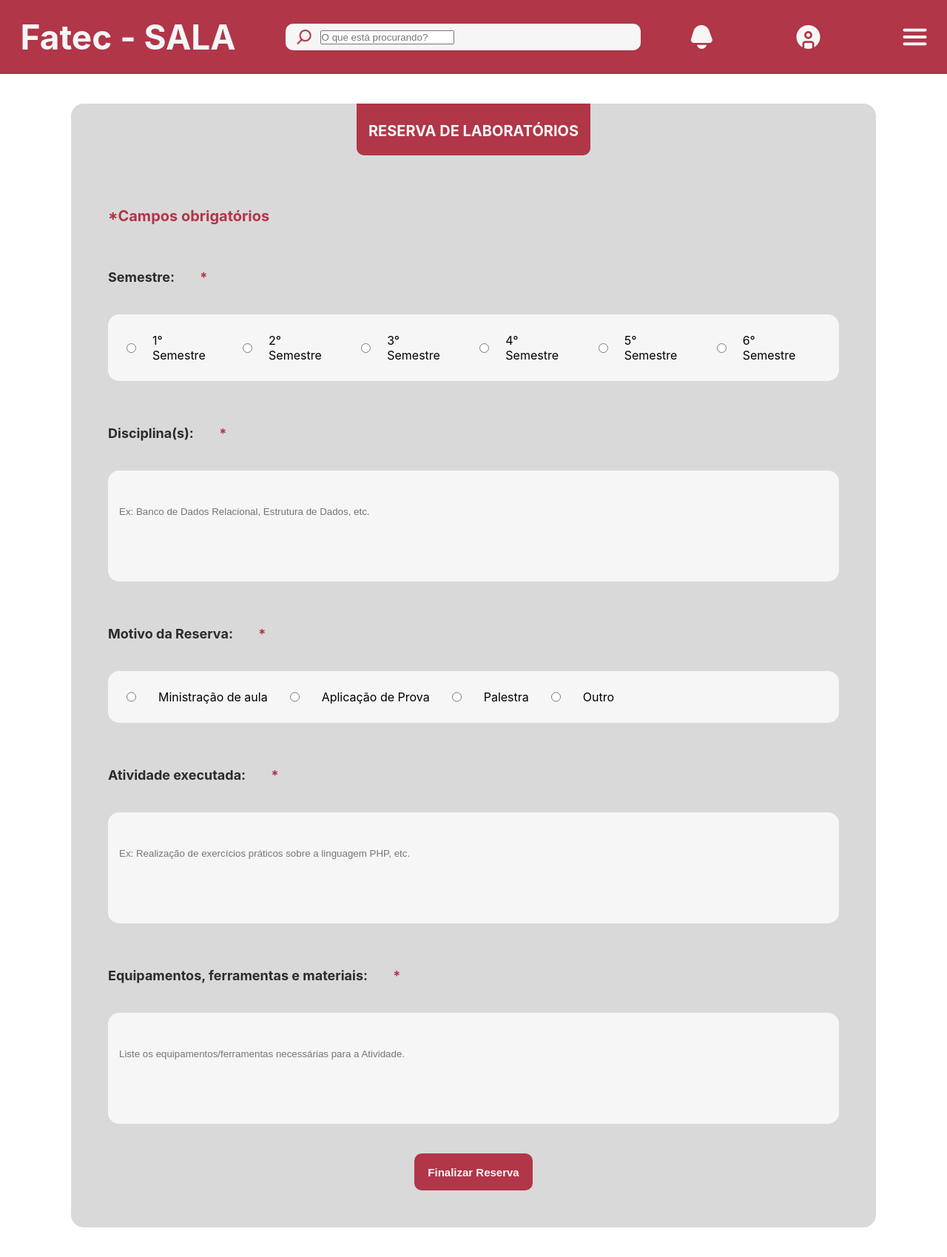
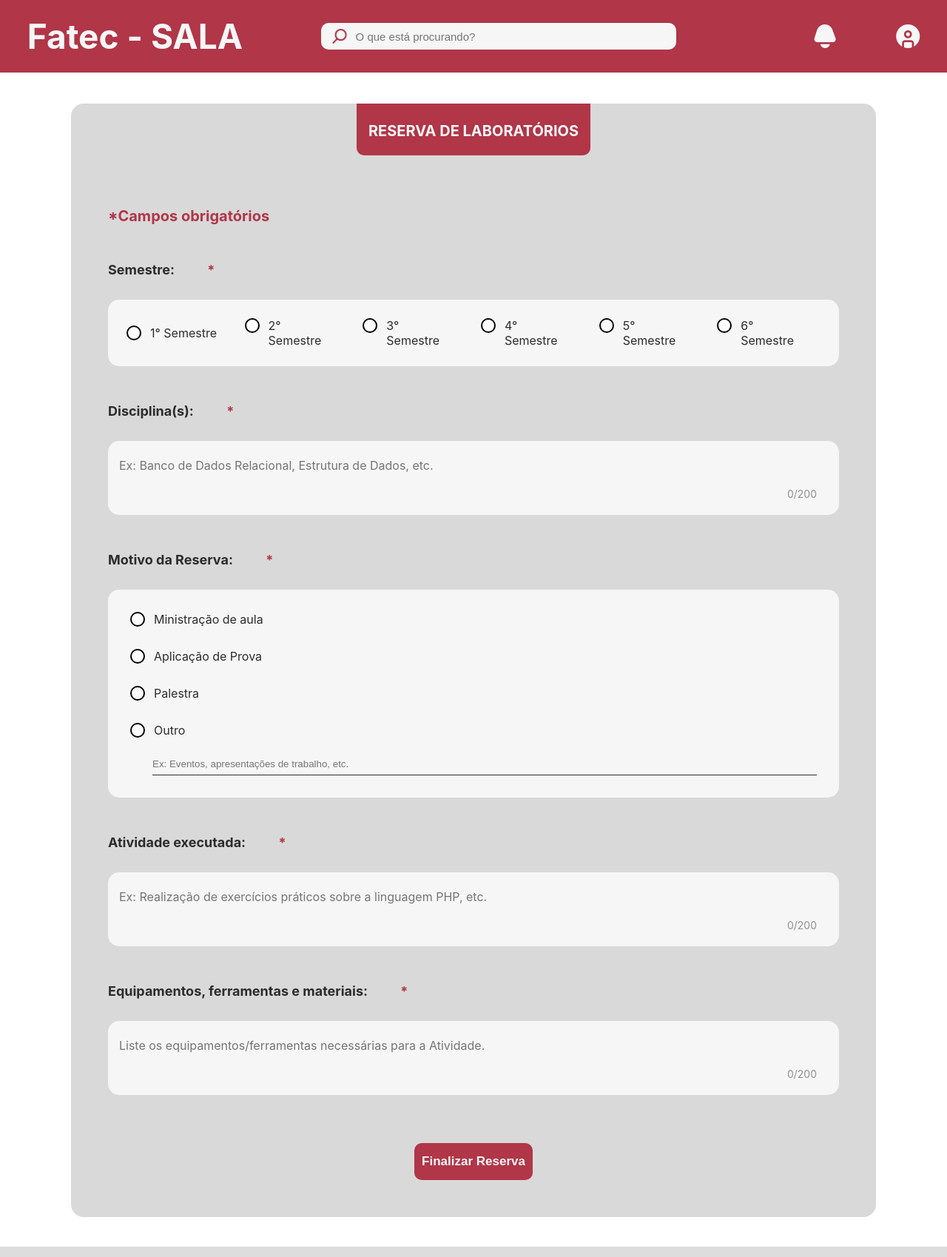
Before and after one commit to DSM2SEM2024/theHive, a PHP site: page / in a window 1280 px wide. Shown: the whole page at 74% size. Run offline with PHP 8.4, Linux system fonts and the light colour scheme; some libraries are stand-ins or nearby versions.

Commit message:
Finalizando Formulário

```diff
--- a/Formulario/index.html
+++ b/Formulario/index.html
@@ -11,22 +11,23 @@
 </head>
 
 <body>
-    <header class="cabecalho">
+    <header>
 
         <h1>Fatec - SALA</h1>
 
         <div class="busca">
             <img src="Imagens/search.png" alt="Ícone de pesquisa">
             <input id="pesquisa" type="text" placeholder="O que está procurando?">
+            <button id="limpa-input" class="btn-limpar" type="button">&times;</button>
         </div>
 
         <div id="icons">
-            <i class="fi fi-ss-bell"></i>
-            <i class="fi fi-ss-circle-user"></i>
-            <i class="fi fi-br-menu-burger"></i>
+            <i title="Notificações" id="btn-notificacoes" class="fi fi-ss-bell"></i>
+            <i title="Perfil" id="btn-perfil" class="fi fi-ss-circle-user"></i>
         </div>
 
     </header>
+
 
     <main>
         <article id="card-cinza">
@@ -47,23 +48,38 @@
                 </section>
 
                 <fieldset class="radio-group1">
+                    <div class="radio-option">
                         <input class="radio" type="radio" id="optionSemestre1" name="semestre">
                         <label for="optionSemestre1">1° Semestre</label>
+                    </div>
 
+
+                    <div class="radio-option">
                         <input class="radio" type="radio" id="optionSemestre2" name="semestre">
                         <label for="optionSemestre2">2° Semestre</label>
+                    </div>
 
+                    <div class="radio-option">
                         <input class="radio" type="radio" id="optionSemestre3" name="semestre">
                         <label for="optionSemestre3">3° Semestre</label>
+                    </div>
 
+
+                    <div class="radio-option">
                         <input class="radio" type="radio" id="optionSemestre4" name="semestre">
                         <label for="optionSemestre4">4° Semestre</label>
+                    </div>
 
+                    <div class="radio-option">
                         <input class="radio" type="radio" id="optionSemestre5" name="semestre">
                         <label for="optionSemestre5">5° Semestre</label>
+                    </div>
 
+                    <div class="radio-option">
                         <input class="radio" type="radio" id="optionSemestre6" name="semestre">
                         <label for="optionSemestre6">6° Semestre</label>
+                    </div>
+
                 </fieldset>
 
                 <section class="section-geral">
@@ -71,7 +87,8 @@
                 </section>
 
                 <section  class="box-input-text">
-                    <input type="text" id="Disciplina" name="disciplina" placeholder="Ex: Banco de Dados Relacional, Estrutura de Dados, etc.">
+                    <textarea type="text" id="Disciplina" name="disciplina" placeholder="Ex: Banco de Dados Relacional, Estrutura de Dados, etc." rows="2"  maxlength="200"></textarea>
+                    <div class="char-count" id="charCount">0/200</div>
                 </section>
 
                 <section class="section-geral">
@@ -79,17 +96,29 @@
                 </section>
 
                 <fieldset class="radio-group2">
-                    <input type="radio" id="optionMotivo1">
+                    <div class="radio-option">
+                        <input type="radio" id="optionMotivo1" name="motivo">
                         <label for="optionMotivo1">Ministração de aula</label>
+                    </div>
 
-                    <input type="radio" id="optionMotivo2">
+                    <div class="radio-option">
+                        <input type="radio"  id="optionMotivo2" name="motivo">
                         <label for="optionMotivo2">Aplicação de Prova</label>
+                    </div>
 
-                    <input type="radio" id="optionMotivo3">
+                    <div class="radio-option">
+                        <input type="radio" id="optionMotivo3" name="motivo">
                         <label for="optionMotivo3">Palestra</label>
+                    </div>
 
-                    <input type="radio" id="optionMotivo4">
+                    <div class="radio-option">
+                        <input type="radio" id="optionMotivo4" name="motivo">
                         <label for="optionMotivo4">Outro</label>
+                    </div>
+
+                    <div class="class-outro-motivo">
+                        <input type="text" id="outroMotivo" name="outroMotivo" placeholder="Ex: Eventos, apresentações de trabalho, etc.">
+                    </div>
                 </fieldset>
 
                 <section class="section-geral">
@@ -97,15 +126,17 @@
                 </section>
 
                 <section class="box-input-text">
-                    <input type="text" id="atividade" name="Atividade" placeholder="Ex: Realização de exercícios práticos sobre a linguagem PHP, etc.">
-                </section class="">
+                    <textarea type="text" id="atividade" name="Atividade" placeholder="Ex: Realização de exercícios práticos sobre a linguagem PHP, etc."  rows="2"  maxlength="200"></textarea>
+                    <div class="char-count" id="charCount">0/200</div>
+                </section>
 
                 <section class="section-geral" >
                     <h2>Equipamentos, ferramentas e materiais: <span>*</span></h2>
                 </section>
 
                 <section class="box-input-text">
-                    <input type="text" id="equipamentos" name="Equipamentos" placeholder="Liste os equipamentos/ferramentas necessárias para a Atividade.">
+                    <textarea type="text" id="equipamentos" name="Equipamentos" placeholder="Liste os equipamentos/ferramentas necessárias para a Atividade." rows="2"  maxlength="200"></textarea>
+                    <div class="char-count" id="charCount">0/200</div>
                 </section>
 
                 <section id="section-button">
--- a/Formulario/script.js
+++ b/Formulario/script.js
@@ -0,0 +1,17 @@
+const textarea = document.getElementById('Disciplina');
+const charCount = document.getElementById('charCount');
+
+textarea.addEventListener('input', () => {
+    const currentLength = textarea.value.length;
+
+    charCount.textContent = `${currentLength}/200`;
+
+    if (currentLength >= 200) {
+        charCount.classList.add('limit-reached');
+        textarea.value = textarea.value.substring(0, 200);
+    } else {
+        charCount.classList.remove('limit-reached');
+    }
+});
+
+charCount.textContent = `0/200`;
--- a/Formulario/style.css
+++ b/Formulario/style.css
@@ -24,31 +24,12 @@ header {
     text-align: center;
     font-size: 23px;
     background-color: var(--red-color);
-    padding: 10px;
     color: var(--white-color);
     top: 0;
     gap: 2rem;
-}
-
-#icons {
-    height: 32px;
-    width: 20rem;
-    display: flex;
-    flex-direction: row;
-    justify-content: space-between;
-}
-
-#icons i {
-    text-align: center;
-    font-size: 32px;
-    color: var(--white-color);
-    cursor: pointer;
-    transition: 0.2s;
-}
-
-#icons i:hover{
-    transition: 0.2s;
-    color: var(--gray-color);
+    z-index: 1;
+    position: relative;
+    border-bottom: solid var(--white-color) 2px;
 }
 
 .busca {
@@ -62,13 +43,69 @@ header {
     align-items: center;
     padding: 10px;
     padding-left: 15px;
-    gap: 12px;
+    padding-right: 3px;
 }
 
 .busca img {
     width: 20px;
     height: 20px;
 }
+
+#pesquisa {
+    margin-top: 1.5px;
+    margin-left: 12px;
+    height: 1.9rem;
+    width: 28rem;
+    background-color: var(--white-color);
+    border: 0;
+    font-size: 15px;
+    color: var(--black-gray-color);
+    border-radius: 10px;
+}
+
+#pesquisa:focus {
+    outline-color: var(--white-color);
+    outline-width: 2px;
+    outline-style: solid;
+}
+
+.btn-limpar {
+    height: 2rem;
+    width: 2rem;
+    background: none;
+    border: none;
+    font-size: 20px;
+    color: var(--text-color-light);
+    cursor: pointer;
+    display: none; /* Escondido por padrão */
+}
+
+.btn-limpar:hover {
+    color: var(--black-gray-color); /* Cor mais escura ao passar o mouse */
+}
+
+#icons {
+    width: 14rem;
+    height: 32px;
+    display: flex;
+    flex-direction: row;
+    justify-content: end;
+    gap: 5rem;
+}
+
+#icons i {
+    text-align: center;
+    font-size: 32px;
+    color: var(--white-color);
+    cursor: pointer;
+    transition: 0.2s;
+}
+
+#icons i:hover {
+    transition: 0.2s;
+    color: var(--gray-color);
+}
+
 
 
 main{
@@ -118,7 +155,7 @@ main{
 span{
     color: var(--red-color);
     font-weight: bold;
-    margin-left: 30px;
+    margin-left: 40px;
 }
 
 #section-camposObg{
@@ -137,9 +174,89 @@ span{
     margin-bottom: 40px;
 }
 
+form{
+    width: 100%;
+}
+
+.radio-group1 {
+    margin-top: 30px;
+    width: 100%;
+    display: flex;
+    justify-content: space-between;
+    gap: 20px;
+    background-color: var(--white-color);
+    border-radius: 15px;
+    padding: 25px;
+    border: 0;
+    align-items: center;
+}
+
+.radio-group2{
+    margin-top: 30px;
+    width: 100%;
+    height: 100%;
+    display: grid;
+    grid-template-columns: repeat(1, 1fr);
+    background-color: var(--white-color);
+    border-radius: 15px;
+    padding: 30px;
+    gap: 30px;
+    border: 0;
+    justify-content: center;
+}
+
+.radio-option{
+    width: 100%;
+    display: flex;
+    justify-content: start;
+}
+
+.radio-option input[type="radio"] {
+    appearance: none;
+    width: 20px;
+    height: 20px;
+    border: 2px solid black;
+    border-radius: 50%;
+    background-color: #fff;
+    margin-right: 10px;
+    cursor: pointer;
+    transition: color 0.3s;
+}
+
+.radio-option input[type="radio"]:checked {
+    cursor: pointer;
+    background-color: var(--red-color);
+}
+
+.radio-option label {
+    color: var(--black-gray-color);
+    cursor: pointer;
+    transition: color 0.3s;
+    margin-left: 2px;
+    margin-right: 15px;
+}
+
+.class-outro-motivo {
+    margin-left: 30px;
+    margin-top: -10px;
+    border-bottom: 1px solid var(--black-gray-color);;
+}
+
+#outroMotivo {
+    background-color: var(--white-color);
+    border: none;
+    width: 100%;
+    height: 30px;
+}
+
+#outroMotivo:focus {
+    outline: none;
+
+}
+
 .section-geral{
-    margin-top: 60px;
-    margin-bottom: 40px;
+    margin-top: 50px;
+    margin-bottom: 30px;
 }
 
 .section-geral h2 {
@@ -148,88 +265,56 @@ span{
     font-weight: bold;
 }
 
-form{
+.box-input-text{
     width: 100%;
-}
-.radio-group1{
-    margin-top: 30px;
-    width: 100%;
+    height: 100px;
     display: flex;
-    flex-direction: center;
+    flex-direction: row;
     align-items: center;
+    justify-content: center;
     background-color: var(--white-color);
     border-radius: 15px;
-    padding: 25px;
-    gap: 20px;
-    border: 0;
+    padding: 20px;
 }
 
-.radio-group input{
-    padding: 10px;
-    display: none;
-}
-
-.radio-group label{
-    margin-left: 2px;
-    margin-right: 15px;
-}
-
-.radio-group2{
-    margin-top: 30px;
-    width: 100%;
-    height: 100%;
-    display: flex;
-    flex-direction: row;
+.box-input-text textarea{
     background-color: var(--white-color);
-    border-radius: 15px;
-    padding: 25px;
-    gap: 30px;
-    border: 0;
-}
-
-.box-input-text{
-    width: 100%;
-    height: 150px;
-    display: flex;
-    flex-direction: row;
-    background-color: var(--white-color);
-    border-radius: 15px;
-    padding: 25px;
-}
-
-.box-input-text input{
-    background-color: var(--white-color);
-    margin-top: -20px;
-    margin-left: -10px;
+    margin-top: 5px;
+    margin-left: -5px;
     height: 100%;
     width: 100%;
     border: 0;
     padding: 0;
+    resize: none;
+    font-family: 'Inter', sans-serif;
+    font-size: 16px;
+    box-sizing: border-box;
 }
 
-.box-input-text input:focus{
+.box-input-text textarea:focus{
     outline-color: var(--white-color);
     outline-width: 2px;
     outline-style: solid;
 }
 
-.radio {
-
+.char-count {
+    align-self: flex-end;
+    margin-top: 5px;
+    font-size: 14px;
+    margin-right: 10px;
+    color: var(--text-color-light);
 }
 
-.radio-group1 label {
-    margin-left: 2px;
-    margin-right: 15px;
+.char-count.limit-reached {
+    color: var(--red-color);
 }
-
 
 #section-button{
     width: 100%;
-    max-width: 20%;
-    margin-top: 40px;
+    margin-top: 65px;
     border-radius: 17px;
     display: flex;
-    flex-direction: center;
+    justify-content: center;
     align-items: center;
     margin-left: auto;
     margin-right: auto;
@@ -246,7 +331,7 @@ form{
     margin-right: auto;
     border: 0;
     text-align: center;
-    font-size: 15px;
+    font-size: 17px;
     font-weight: bold;
 }
 
```
Lines whose indentation alone changed are shown as unchanged.
